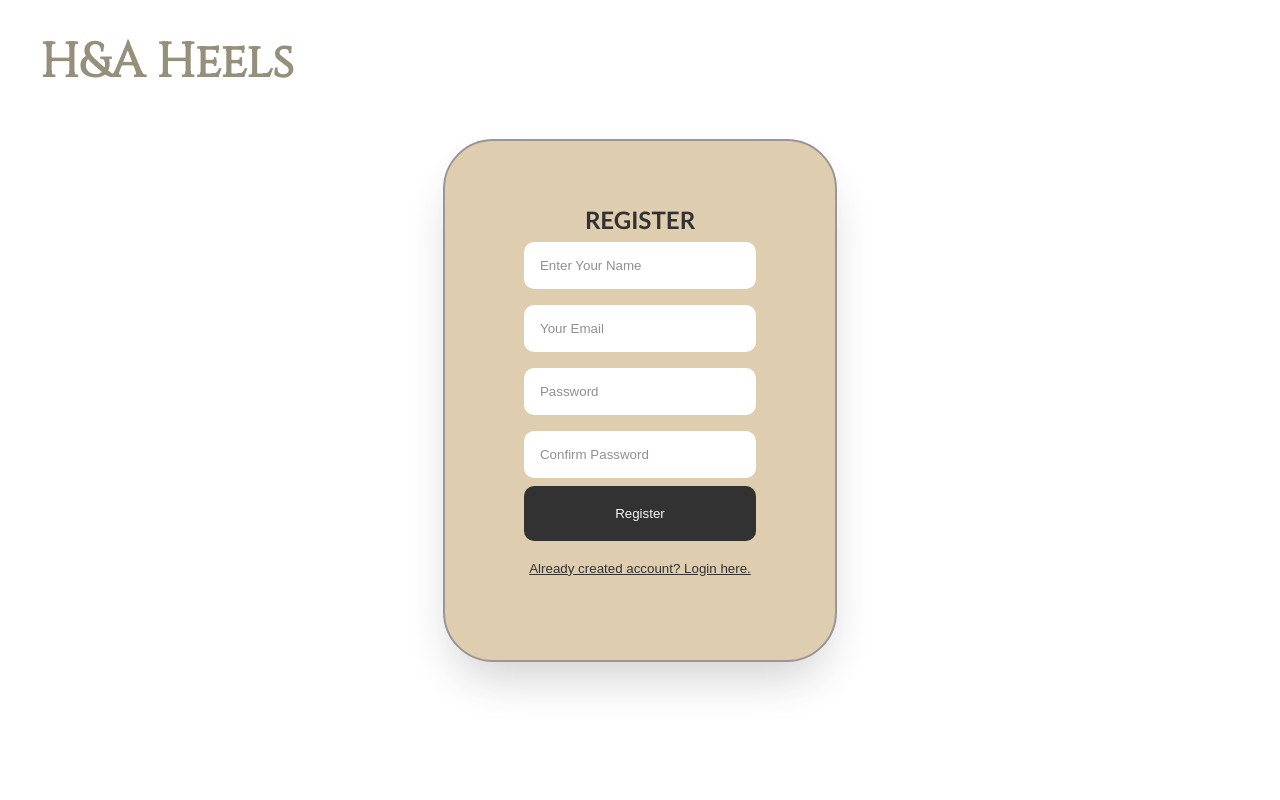
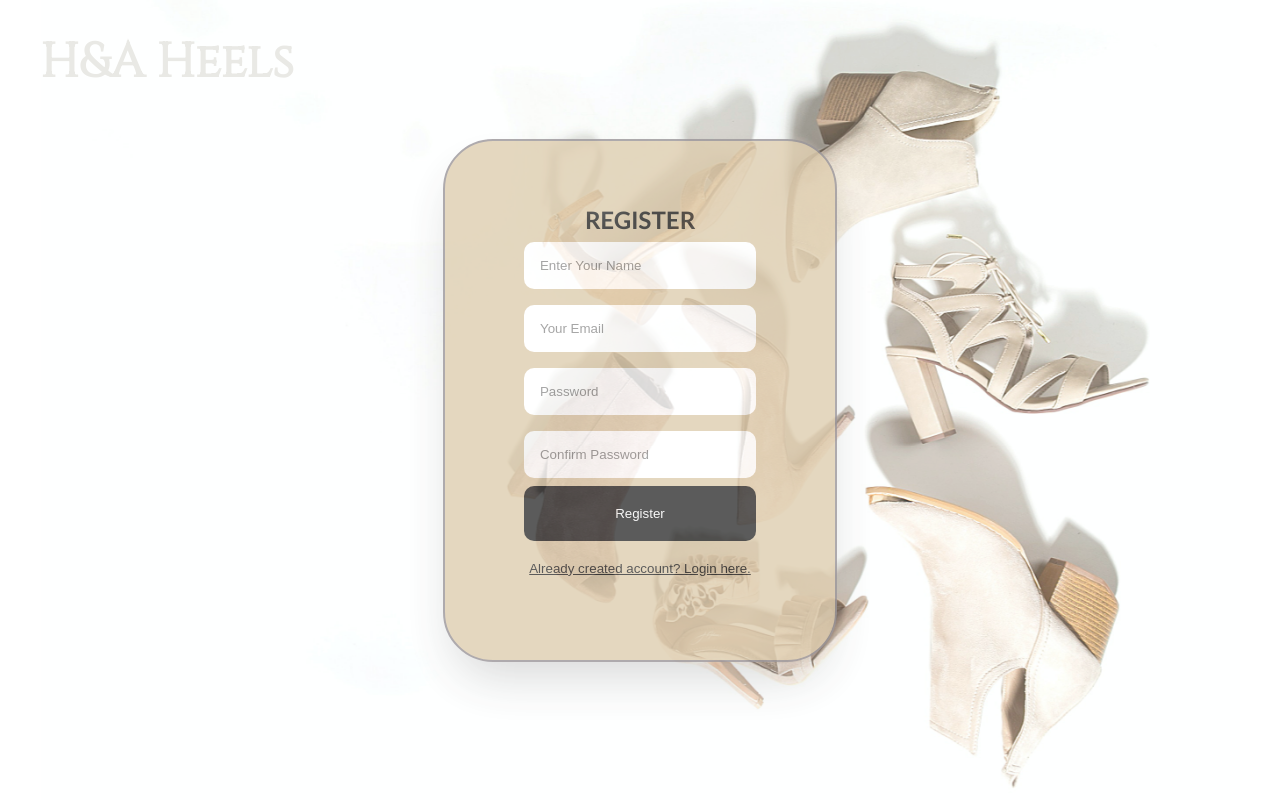
Before and after one commit to Harshit-Ashiwal/HnA.ecom, a React (Vite) app: page / in a window 1280 px wide. Built offline with nearby package versions, Linux system fonts and the light colour scheme.

Commit message:
::before removed from .App

```diff
--- a/src/container/App.css
+++ b/src/container/App.css
@@ -14,23 +14,21 @@
     position: relative;  opacity: 0.9; */
 }
 
-.App::before {
+.App {
   content: \"\";
   position: absolute;
   top: 0;
   left: 0;
   width: 100%;
   height: 100%;
-  /* background-image: url("/heels.jpg"); */
   background-image: url("Heels.jpg");
-  background-image: url(Heels.jpg);
 
   opacity: 0.8;
   background-attachment: fixed;
   background-size: contain;
   background-position: center;
   background-repeat: no-repeat;
-  z-index: -1; /* Adjust the opacity as desired */
+  z-index: 10; /* Adjust the opacity as desired */
 }
 .HnA {
   font-family: "Cinzel", serif;
```
